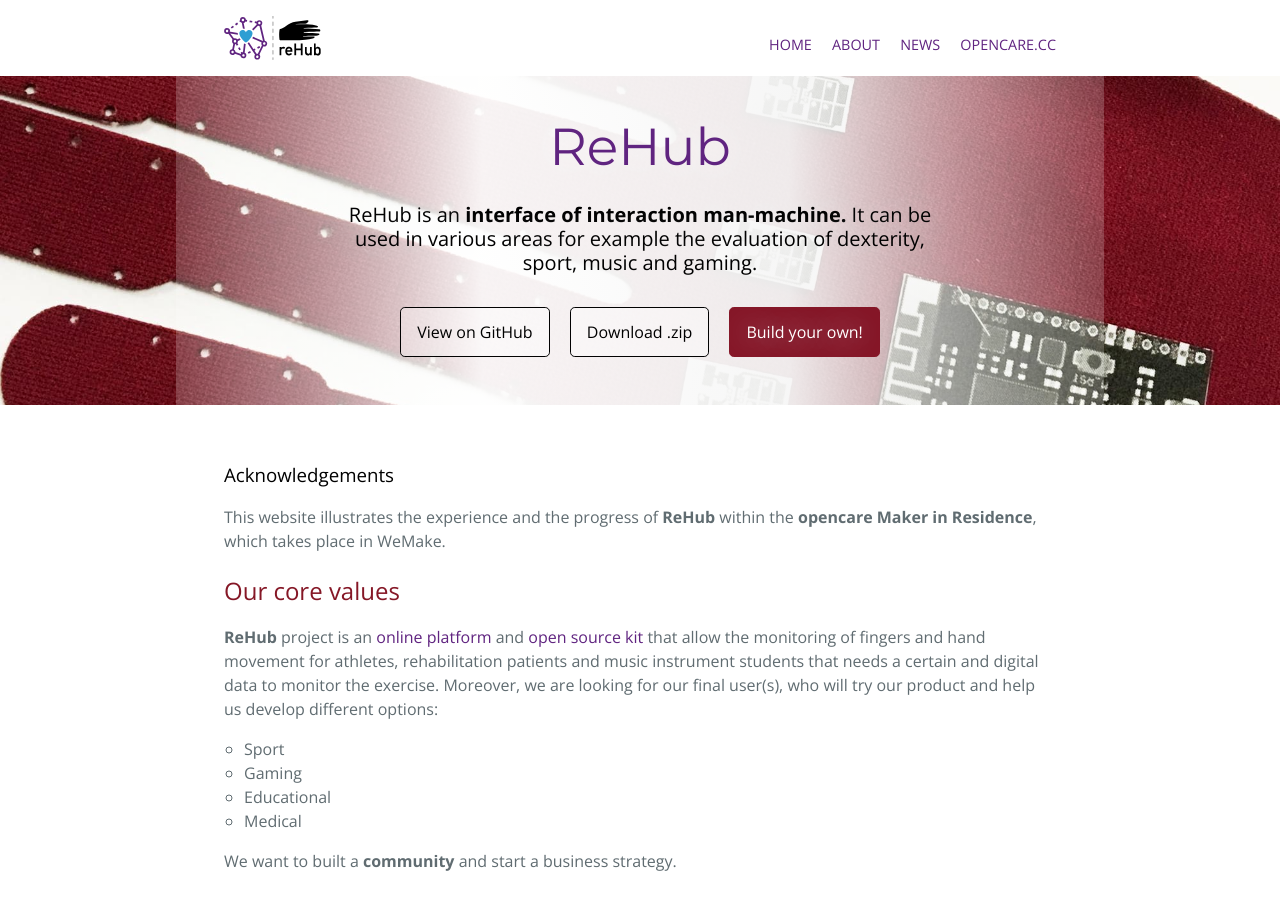
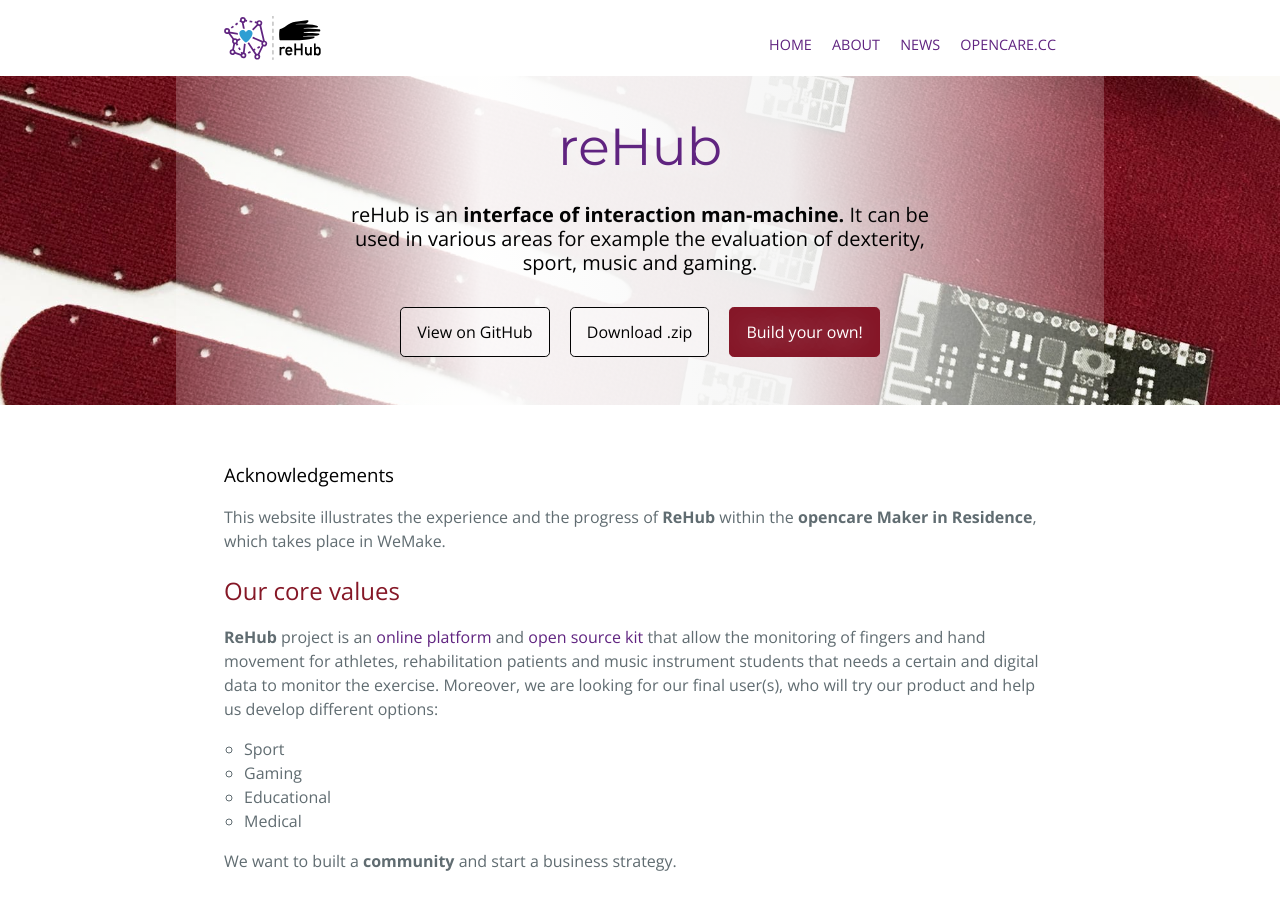
Before and after one commit to opencarecc/rehub, a Jekyll site: the page built from index.html, in a window 1280 px wide and 900 px high. Built offline with Jekyll 4.4.1, drawn with Linux system fonts in a browser that asks for light colours; comment, search, counter and statistics services are not loaded.

Commit message:
edit name project

```diff
--- a/_includes/homeheader.html
+++ b/_includes/homeheader.html
@@ -2,8 +2,8 @@
 
 <section class="page-header">
   <div class="page-header-content">
-    <h1 class="project-name">ReHub</h1>
-    <h2 class="project-tagline">ReHub is an <b>interface of interaction man-machine.</b> It can be used in various areas for example the evaluation of dexterity, sport, music and gaming.</h2>
+    <h1 class="project-name">reHub</h1>
+    <h2 class="project-tagline">reHub is an <b>interface of interaction man-machine.</b> It can be used in various areas for example the evaluation of dexterity, sport, music and gaming.</h2>
     <a href="https://github.com/opencarecc/rehub" class="btn">View on GitHub</a>
     <a href="https://github.com/opencarecc/rehub/zipball/master" class="btn">Download .zip</a>
     <a href="https://github.com/opencarecc/rehub/wiki" class="btn">Build your own!</a>
--- a/index.html
+++ b/index.html
@@ -1,6 +1,6 @@
 ---
 layout: home
-title: ReHub by opencarecc
+title: reHub by opencarecc
 ---
 <div class="row">
   {% include description.html %}
```
